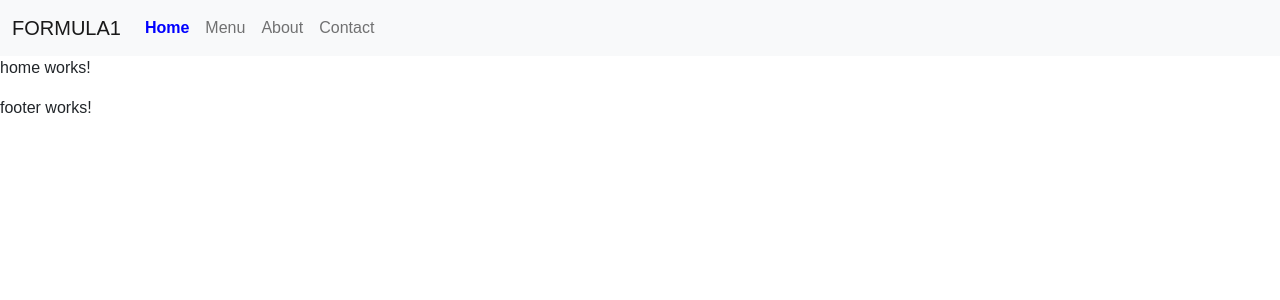
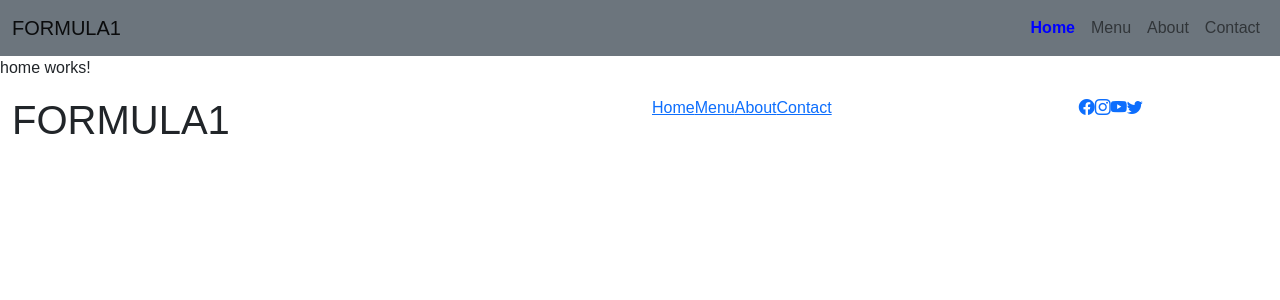
Before and after one commit to Mzazi25/formula1, an Angular app in the folder frontend/: page / in a window 1280 px wide. Shown: the top 300 px of the page. Built offline with nearby package versions, Linux system fonts and the light colour scheme.

Commit message:
add footercontent

```diff
--- a/frontend/src/app/pages/footer/footer.component.html
+++ b/frontend/src/app/pages/footer/footer.component.html
@@ -1 +1,21 @@
-<p>footer works!</p>
+<div class="container-fluid footer">
+    <div class="row">
+
+        <div class="col-lg-6">
+            <h1>FORMULA1</h1>
+        </div>
+        <div class="col-lg-4">
+            <a routerLink="">Home</a>
+            <a routerLink="menu">Menu</a>
+            <a routerLink="about">About</a>
+            <a routerLink="contact">Contact</a>
+        </div>
+        <!-- social media handles -->
+        <div class="col-lg-2">
+            <a href="" target="_blank"><i class="bi bi-facebook"></i></a>
+            <a href="" target="_blank"><i class="bi bi-instagram"></i></a>
+            <a href="" target="_blank"><i class="bi bi-youtube"></i></a>
+            <a href="" target="_blank"><i class="bi bi-twitter"></i></a>
+        </div>
+    </div>
+</div>
--- a/frontend/src/app/pages/navbar/navbar.component.html
+++ b/frontend/src/app/pages/navbar/navbar.component.html
@@ -1,11 +1,11 @@
-<nav class="navbar navbar-expand-lg navbar-light bg-light">
+<nav class="navbar navbar-expand-lg navbar-light bg-secondary">
     <div class="container-fluid">
       <a class="navbar-brand">FORMULA1</a>
       <button class="navbar-toggler" type="button" data-bs-toggle="collapse" data-bs-target="#navbarNav" aria-controls="navbarNav" aria-expanded="false" aria-label="Toggle navigation">
         <span class="navbar-toggler-icon"></span>
       </button>
       <div class="collapse navbar-collapse" id="navbarNav">
-        <ul class="navbar-nav">
+        <ul class="navbar-nav ms-auto">
           <li class="nav-item">
             <a class="nav-link active" aria-current="page" routerLink="" routerLinkActive="active-link" routerlinkActiveOptions="{exact:true}">Home</a>
           </li>
--- a/frontend/src/index.html
+++ b/frontend/src/index.html
@@ -8,6 +8,9 @@
   <link rel="icon" type="image/x-icon" href="favicon.ico">
   <link href="https://cdn.jsdelivr.net/npm/bootstrap@5.1.3/dist/css/bootstrap.min.css" rel="stylesheet" integrity="sha384-1BmE4kWBq78iYhFldvKuhfTAU6auU8tT94WrHftjDbrCEXSU1oBoqyl2QvZ6jIW3" crossorigin="anonymous">
 
+  <!-- icons -->
+  <link rel="stylesheet" href="https://cdn.jsdelivr.net/npm/bootstrap-icons@1.8.1/font/bootstrap-icons.css">
+
 </head>
 <body>
   <app-root></app-root>
--- a/frontend/src/styles.css
+++ b/frontend/src/styles.css
@@ -8,3 +8,8 @@
 body{
     font-family: Arial, Helvetica, sans-serif;
 }
+/* :root
+{
+    --primary-color:#1262328;
+
+} */
```
